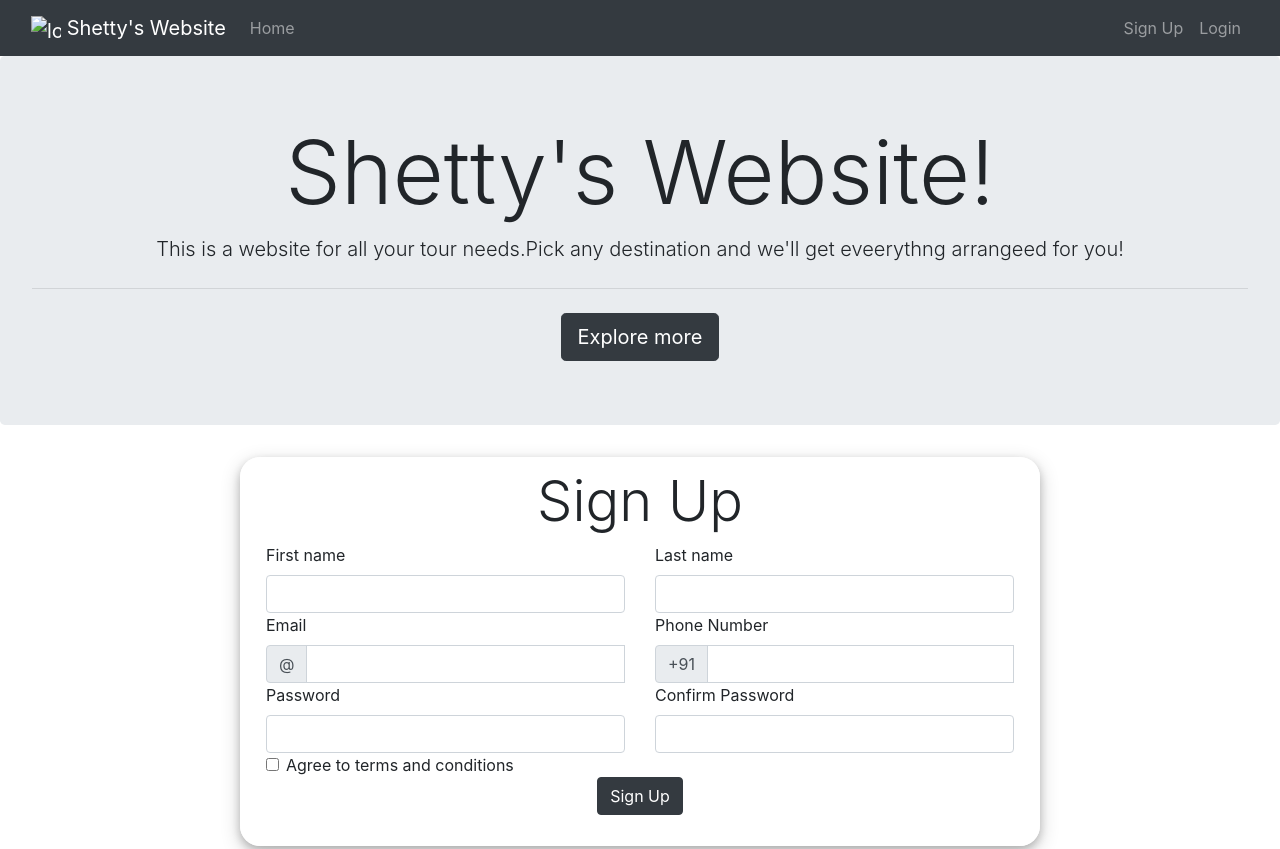
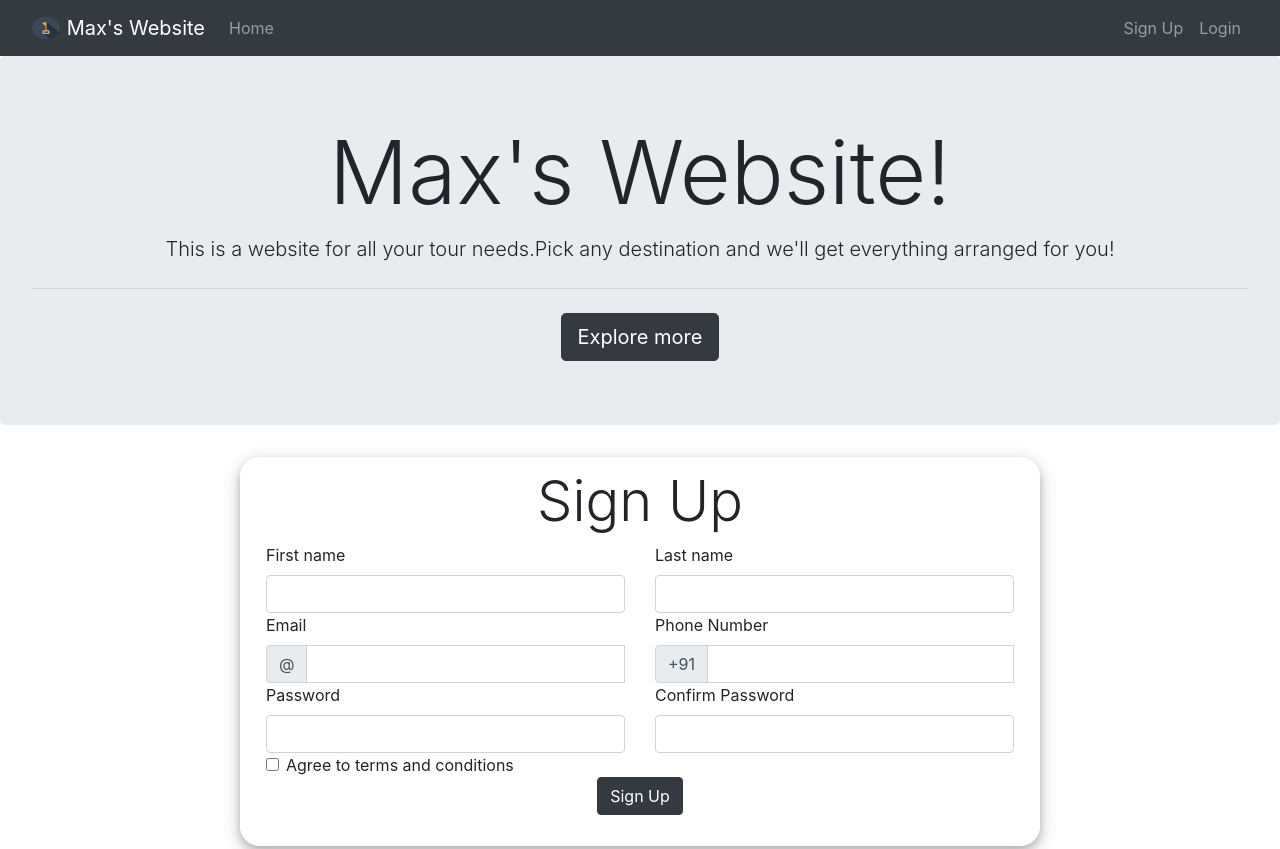
Before and after one commit to Shetty02/Authentictaion-form, a plain HTML site: page index.html in a window 1280 px wide. Shown: the top 849 px of the page. Drawn offline with nearby package versions, Linux system fonts and the light colour scheme.

Commit message:
added logo

```diff
--- a/index.html
+++ b/index.html
@@ -18,8 +18,8 @@
             <nav class="navbar navbar-expand-lg navbar-dark bg-dark">
                 <div class="container-fluid">
                     <a class="navbar-brand" href="#">
-                        <img src="./assests/logo.png" alt="logo" width="30" height="24" class="d-inline-block align-text-top">
-                        Shetty's Website
+                        <img src="./logo/logo.png" alt="logo" width="30" height="24" class="d-inline-block align-text-top">
+                        Max's Website
                     </a>
                     <button class="navbar-toggler" type="button" data-bs-toggle="collapse" data-bs-target="#navbarScroll"
                         aria-controls="navbarScroll" aria-expanded="false" aria-label="Toggle navigation">
@@ -44,9 +44,9 @@
                 </div>
             </nav>
             <div class="jumbotron">
-                <h1 class="display-2">Shetty's Website!</h1>
-                <p class="lead">This is a website for all your tour needs.Pick any destination and we'll get eveerythng
-                    arrangeed for you!</p>
+                <h1 class="display-2">Max's Website!</h1>
+                <p class="lead">This is a website for all your tour needs.Pick any destination and we'll get everything
+                    arranged for you!</p>
                 <hr class="my-4">
                 <a class="btn btn-dark btn-lg" href="#" role="button">Explore more</a>
             </div>
```
Also changed, not shown: logo/logo.png (added).
